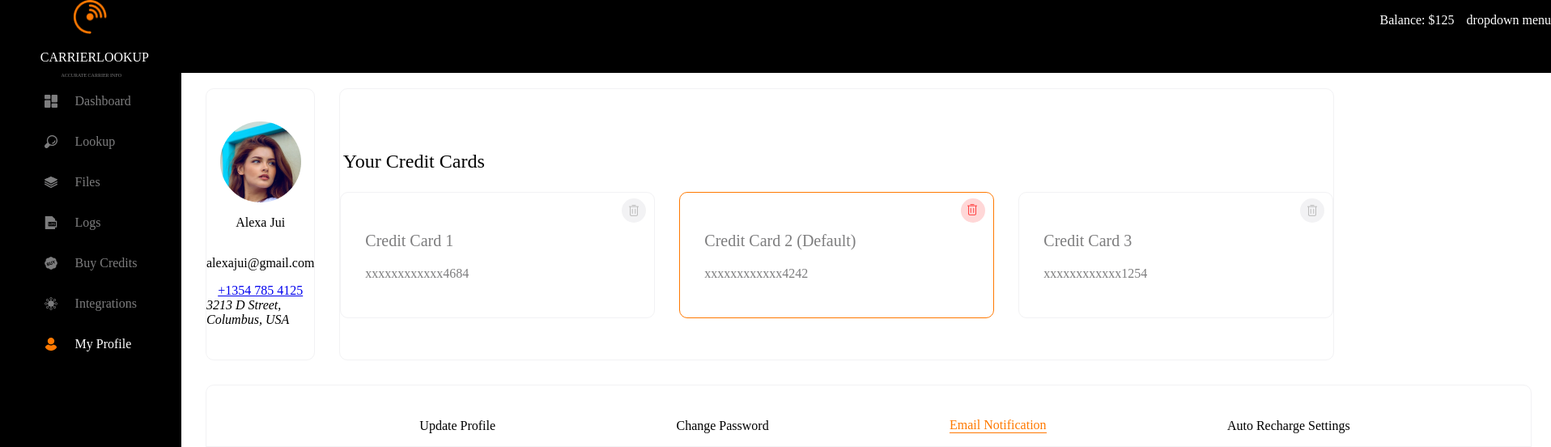
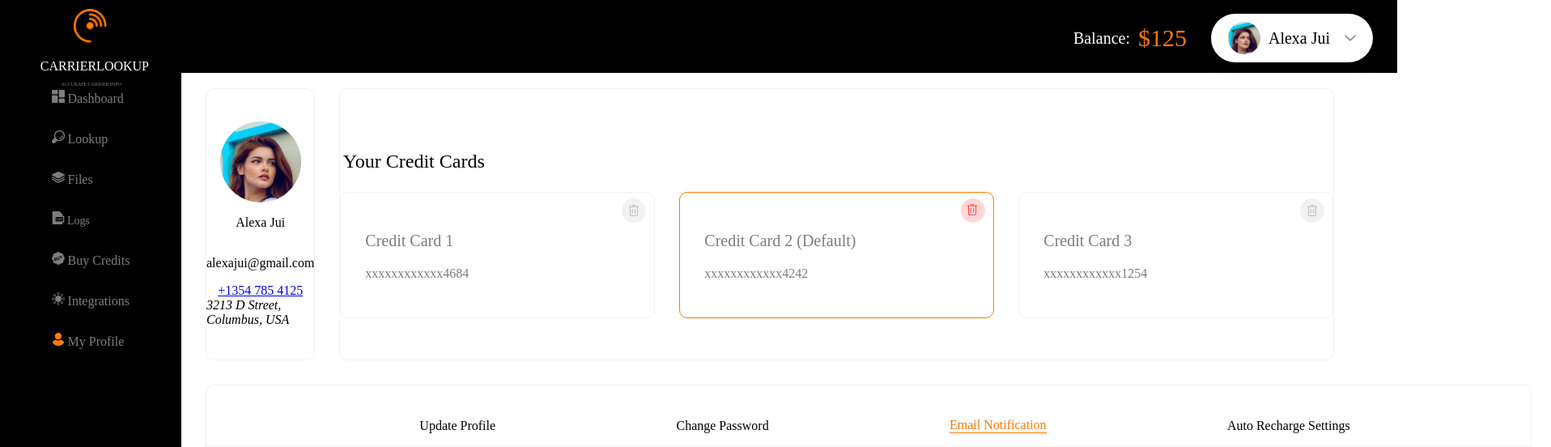
Before and after one commit to dmshikder/carrier-lookup, a plain HTML site: page index.html in a window 1280 px wide. Shown: the top 552 px of the page at 81% size, 1916 px wide, since content can reach past the window. Drawn offline with Linux system fonts and the light colour scheme.

Commit message:
full design completed

```diff
--- a/index.html
+++ b/index.html
@@ -5,14 +5,55 @@
     <meta http-equiv="X-UA-Compatible" content="IE=edge" />
     <meta name="viewport" content="width=device-width, initial-scale=1.0" />
     <link rel="stylesheet" href="style.css" />
-    <title>Document</title>
+    <title>Carrier Lookup</title>
   </head>
   <body>
     <!-- navbar  start -->
-    <div class="nav-top">
-      <div><p>Balance: $125</p></div>
-      <div><p>dropdown menu</p></div>
+    <div class="navbar-top-bg">
+      <div>
+        <div class="nav-top-item">
+          <div class="nav-top-balance">
+            <p>Balance:</p>
+            <p class="amount">$125</p>
+          </div>
+          <div class="profile">
+            <div class="menu" onclick="toggleMenu()">
+              <img class="profile-img" src="/assets/profile-image.png" alt="" />
+              <p class="user-name">Alexa Jui</p>
+              <svg
+                width="14"
+                height="8"
+                viewBox="0 0 14 8"
+                fill="none"
+                xmlns="http://www.w3.org/2000/svg"
+              >
+                <path
+                  d="M1 1L6.29289 6.29289C6.68342 6.68342 7.31658 6.68342 7.70711 6.29289L13 1"
+                  stroke="#7D7D7E"
+                  stroke-width="1.5"
+                  stroke-linecap="round"
+                />
+              </svg>
+            </div>
+            <div class="sub-menu-wrap" id="subMenu">
+              <div>
+                <a href="#" class="sub-menu-profile">My Profile</a>
+                <a href="#">Add Fund</a>
+                <a href="#">API Documentation</a>
+                <a href="#" style="margin-bottom: 20px">Log Out</a>
+                <button class="logout-btn">
+                  <img src="/assets/logout.png" alt="" /><span
+                    style="color: #ff5e5e; font-size: 16px"
+                    >Log out</span
+                  >
+                </button>
+              </div>
+            </div>
+          </div>
+        </div>
+      </div>
     </div>
+
     <!-- navbar  end -->
 
     <!-- left-side navbar start -->
@@ -24,34 +65,53 @@
       </div>
       <div class="left-nav-items">
         <div>
-          <img src="/assets/dashboard.png" alt="" />
-          <p>Dashboard</p>
+          <a href="#"><img src="/assets/dashboard.png" alt="" /> Dashboard</a>
         </div>
         <div>
-          <img src="/assets/search.png" alt="" />
-          <p>Lookup</p>
+          <a href="#"><img src="/assets/search.png" alt="" /> Lookup</a>
         </div>
         <div>
-          <img src="/assets/files.png" alt="" />
-          <p>Files</p>
+          <a href="#"><img src="/assets/files.png" alt="" /> Files</a>
+        </div>
+
+        <div class="subnav">
+          <a class="subnavbtn" href="#"
+            ><img src="/assets/logs.png" alt="" /> Logs</a
+          >
+
+          <div class="subnav-content">
+            <a href="#"
+              ><img src="/assets/bulk.png" alt="" /> Single/Bulk Lookup</a
+            >
+            <a href="#"
+              ><img src="/assets/dailyUser.png" alt="" /> Daily Usages</a
+            >
+          </div>
+        </div>
+
+        <!-- test  -->
+
+        <div>
+          <a href="#"
+            ><img src="/assets/buycredits.png" alt="" /> Buy Credits</a
+          >
+        </div>
+
+        <!-- test end  -->
+
+        <div>
+          <a href="#"
+            ><img src="/assets/integrations.png" alt="" /> Integrations</a
+          >
         </div>
         <div>
-          <img src="/assets/logs.png" alt="" />
-          <p>Logs</p>
-        </div>
-        <div>
-          <img src="/assets/buycredits.png" alt="" />
-          <p>Buy Credits</p>
-        </div>
-        <div>
-          <img src="/assets/integrations.png" alt="" />
-          <p>Integrations</p>
-        </div>
-        <div>
-          <img src="/assets/user.png" alt="" />
-          <p style="color: white">My Profile</p>
+          <a href="#"><img src="/assets/user.png" alt="" /> My Profile</a>
         </div>
       </div>
+
+      <!-- left nav change start  -->
+
+      <!-- left nav change end  -->
     </div>
 
     <!-- left-side navbar end -->
@@ -111,7 +171,7 @@
       <!-- main body 2nd part  -->
       <div class="setings">
         <div class="setings-menu-bar">
-          <ul class="menu">
+          <ul class="menu-settings">
             <li>Update Profile</li>
             <li>Change Password</li>
             <li class="email">Email Notification</li>
--- a/script.js
+++ b/script.js
@@ -0,0 +1,5 @@
+let subMenu =document.getElementById("subMenu");
+
+function toggleMenu(){
+    subMenu.classList.toggle('open-menu');
+}
--- a/style.css
+++ b/style.css
@@ -3,19 +3,161 @@ body {
   margin-top: 0;
 }
 
-.nav-top {
+/* top nav start  */
+
+.navbar-top-bg {
   background-color: black;
+  /* padding-top: 15px; */
+  /* padding-bottom: 15px; */
+  padding-right: 30px;
+  height: 90px;
+  width: 1696px;
+}
+
+.nav-top-item {
+  display: flex;
+  align-items: center;
+  justify-content: end;
+  gap: 30px;
+}
+
+.nav-top-balance {
+  font-size: 20px;
   color: white;
   display: flex;
-  flex-direction: row;
-  justify-content: end;
-  gap: 15px;
-  width: 1696px;
-  height: 90px;
-  margin-left: 220px;
+  gap: 10px;
+  align-items: center;
 }
 
+.amount {
+  font-size: 30px;
+  color: #ff7901;
+}
+
+.menu {
+  background-color: #ffffff;
+  display: flex;
+
+  width: 200px;
+  height: 60px;
+  border-radius: 45px;
+  position: relative;
+  z-index: 20;
+  align-items: center;
+  justify-content: center;
+  box-shadow: 0px 10px 20px rgba(0, 0, 0, 0.07);
+}
+
+.profile-img {
+  width: 40px;
+  height: 40px;
+  margin-right: 10px;
+}
+
+.user-name {
+  font-size: 20px;
+  margin-right: 18px;
+}
+
+.sub-menu-wrap {
+  position: absolute;
+  top: 100%;
+  width: 198px;
+  margin-top: -860px;
+  margin-right: -40px;
+  max-height: 0px;
+  overflow: hidden;
+  transition: max-height 1s ease-in-out;
+  background-color: #ffffff;
+  border: 1px solid #f2f2f4;
+  box-shadow: 0px 30px 20px -20px rgba(198, 211, 232, 0.2);
+  border-radius: 10px;
+}
+
+.sub-menu-wrap a {
+  display: flex;
+  flex-direction: column;
+  text-decoration: none;
+  color: #7d7d7e;
+  font-size: 14px;
+  gap: 10px;
+  line-height: 30px;
+  margin-left: 20px;
+}
+
+.sub-menu-wrap.open-menu {
+  max-height: 297px;
+  z-index: 10;
+}
+
+.sub-menu-profile {
+  margin-top: 60px;
+}
+
+.logout-btn {
+  width: 160px;
+  height: 48px;
+  background-color: rgba(255, 1, 1, 0.1);
+  border-radius: 5px;
+  display: flex;
+  align-items: center;
+  justify-content: center;
+  gap: 9.25px;
+  border: none;
+  margin-left: 20px;
+  margin-bottom: 20px;
+  cursor: pointer;
+}
+
+/* top nav end  */
+
 /* left navbar  */
+
+/* test  */
+
+.subnav {
+  display: flex;
+  overflow: hidden;
+}
+
+.subnav .subnavbtn {
+  font-size: 14px;
+}
+
+.subnav:hover .subnavbtn {
+  width: 170px;
+  height: 60px;
+}
+
+.subnav-content {
+  display: none;
+
+  position: absolute;
+  left: 0;
+  width: 190px;
+  margin-left: 60px;
+  z-index: 1;
+  margin-top: 60px;
+  gap: 20px;
+}
+
+.subnav-content a {
+  float: left;
+  color: white;
+  text-decoration: none;
+}
+
+.subnav-content a:hover {
+  background-color: #eee;
+  color: black;
+}
+
+.subnav:hover .subnav-content {
+  display: flex;
+  flex-direction: column;
+}
+
+/* test end */
 
 .left-nav {
   background-color: black;
@@ -32,6 +174,7 @@ body {
   width: 42.47px;
   height: 42.47px;
   margin-left: 40px;
+  margin-top: 11px;
 }
 
 .logo-title {
@@ -47,6 +190,12 @@ body {
   color: #7d7d7e;
 }
 
+.left-nav-items {
+  display: flex;
+  flex-direction: column;
+  gap: 30px;
+}
+
 .left-nav-items > div {
   display: flex;
   flex-direction: row;
@@ -57,6 +206,11 @@ body {
 .left-nav-items > div > img {
   width: 16px;
   height: 16px;
+}
+
+.left-nav-items > div a {
+  text-decoration: none;
+  color: #7d7d7e;
 }
 
 /* main body  */
@@ -178,7 +332,7 @@ body {
   margin-bottom: 53px;
 }
 
-.menu {
+.menu-settings {
   list-style-type: none;
   display: flex;
   align-items: center;
```
Also changed, not shown: assets/bulk.png (added), assets/dailyUser.png (added), assets/logout.png (added).
